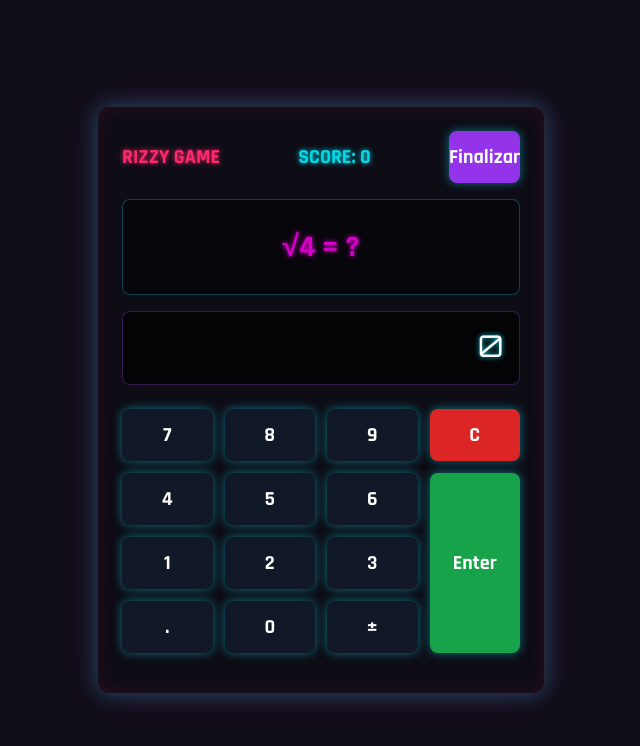
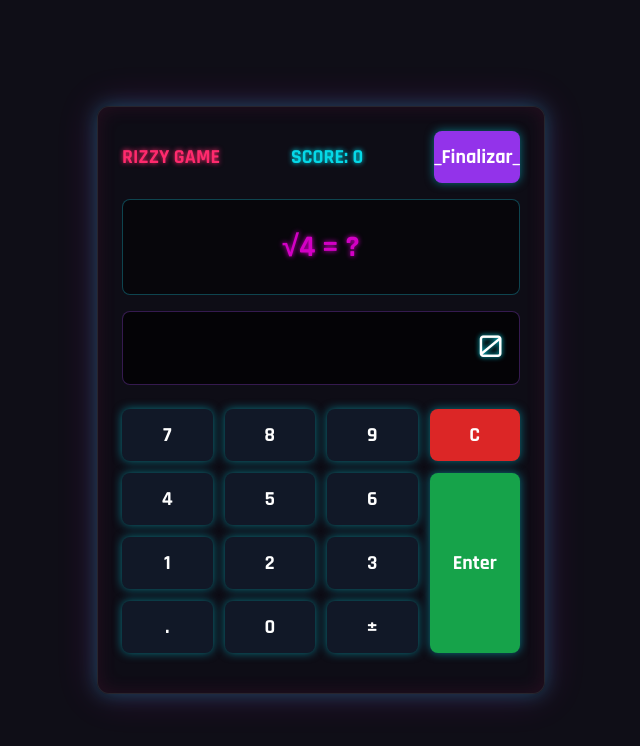
Before and after one commit to EduMaiaNeo/Rizzy_Game, a plain HTML site: page index.html in a window 1280 px wide. Shown: the whole page, without its empty margins (319-959 px from the left). Drawn offline with nearby package versions, Linux system fonts and the light colour scheme.

Commit message:
Update index.html

```diff
--- a/index.html
+++ b/index.html
@@ -103,7 +103,7 @@
             <div class="flex justify-between items-center mb-4">
                 <div class="text-xl font-bold neon-pink">RIZZY GAME</div>
                 <div class="text-xl font-bold neon-blue">SCORE: <span id="score">0</span></div>
-                <button onclick="finishGame()" class="cyberpunk-btn bg-purple-600 text-white py-3 rounded-lg font-bold text-xl">Finalizar</Finalizar></button>
+                <button onclick="finishGame()" class="cyberpunk-btn bg-purple-600 text-white py-3 rounded-lg font-bold text-xl">_Finalizar_</Finalizar></button>
             </div>
 
             <!-- Question Display - Increased font size here -->
```
